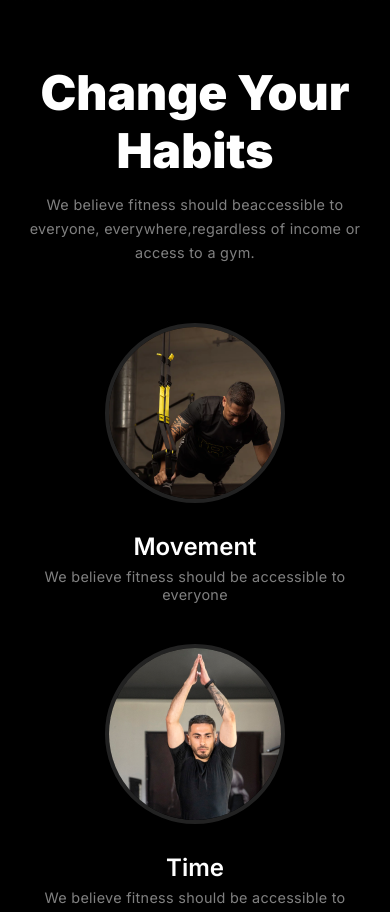
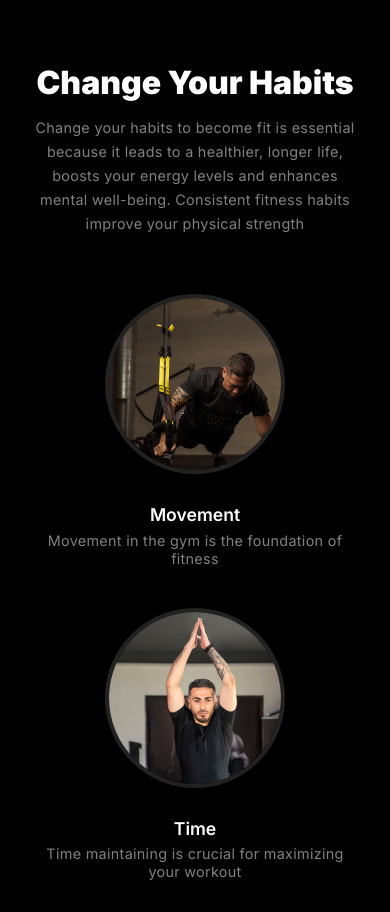
Before and after one commit to SK-Jabed/B10-Assignment-02, a plain HTML site: page index.html in a window 390 px wide. Shown: the part 1088-2000 px from the top of the page. Drawn offline with Linux system fonts and the light colour scheme; a web font is replaced by a local one.

Commit message:
habits section updated

```diff
--- a/index.html
+++ b/index.html
@@ -76,7 +76,7 @@
       <div class="container">
         <div class="habits-title">
           <h2>Change Your Habits</h2>
-          <p>We believe fitness should beaccessible to everyone, everywhere,regardless of income or access to a gym.</p>
+          <p>Change your habits to become fit is essential because it leads to a healthier, longer life, boosts your energy levels and enhances mental well-being. Consistent fitness habits improve your physical strength</p>
         </div>
         <div class="img-item">
           <div class="item">
@@ -85,7 +85,7 @@
             </div>
             <div class="text">
               <h2>Movement</h2>
-              <p>We believe fitness should be accessible to everyone</p>
+              <p>Movement in the gym is the foundation of fitness</p>
             </div>
           </div>
           <div class="item">
@@ -94,7 +94,7 @@
             </div>
             <div class="text">
               <h2>Time</h2>
-              <p>We believe fitness should be accessible to everyone</p>
+              <p>Time maintaining is crucial for maximizing your workout</p>
             </div>
           </div>
           <div class="item">
@@ -103,7 +103,7 @@
             </div>
             <div class="text">
               <h2>Practice</h2>
-              <p>We believe fitness should be accessible to everyone</p>
+              <p>Practicing to be fit is a lifelong commitment to your health</p>
             </div>
           </div>
           <div class="item">
@@ -112,7 +112,7 @@
             </div>
             <div class="text">
               <h2>Weight Loss</h2>
-              <p>We believe fitness should be accessible to everyone</p>
+              <p>Weight loss is a key step toward better health and lifestyle</p>
             </div>
           </div>
         </div>
--- a/styles/responsive.css
+++ b/styles/responsive.css
@@ -35,14 +35,14 @@
     top: 16%;
   }
   .habits {
-    margin: 90px 20px;
+    margin: 100px 30px;
   }
   .habits .img-item {
     display: grid;
     grid-template-columns: repeat(2, 1fr);
   }
   .habits .item p {
-    width: 231px;
+    width: 230px;
     margin-bottom: 40px;
   }
   #Run-an-Extra {
@@ -167,18 +167,18 @@
     margin: 0 auto;
   }
   .habits {
-    margin: 60px 20px;
+    margin: 60px 30px;
   }
   .content {
     display: flex;
     flex-direction: column;
   }
-  .text-item h1 {
-    text-align:left;
+  .habits-title h2 {
+    text-align:center;
     font-size: 2rem;
   }
-  .text-item p {
-    text-align: left;
+  .habits-title p {
+    text-align: center;
   }
   #Run-an-Extra {
     margin: 60px 20px;
--- a/styles/style.css
+++ b/styles/style.css
@@ -276,7 +276,7 @@ body {
 }
 .item h2 {
   color: rgb(255, 255, 255);
-  font-size: 1, 1rem;
+  font-size: 1.1rem;
   font-weight: 600;
   line-height: 120%;
   letter-spacing: 0%;
@@ -291,13 +291,8 @@ body {
   letter-spacing: 0.3px;
   text-align: center;
 }
-/* #habit .item img:hover {
-  transition: all linear 0.3s;
-}
-#habit .item img:hover {
-  transform: scale(1.1);
-} */
 /* Habits section styles end here */
+
 /* Run extra section styles start here */
 .content {
   display: grid;
```
